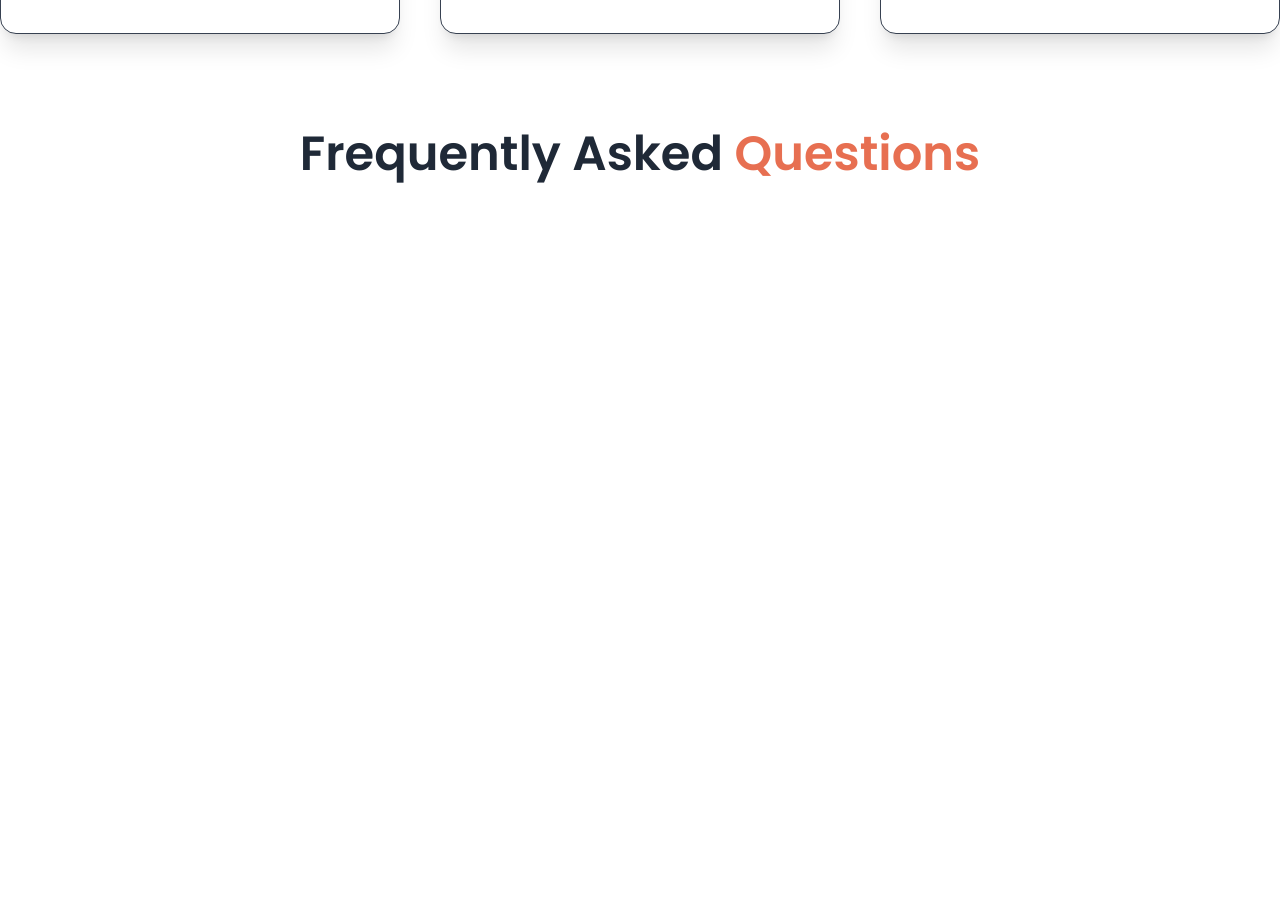
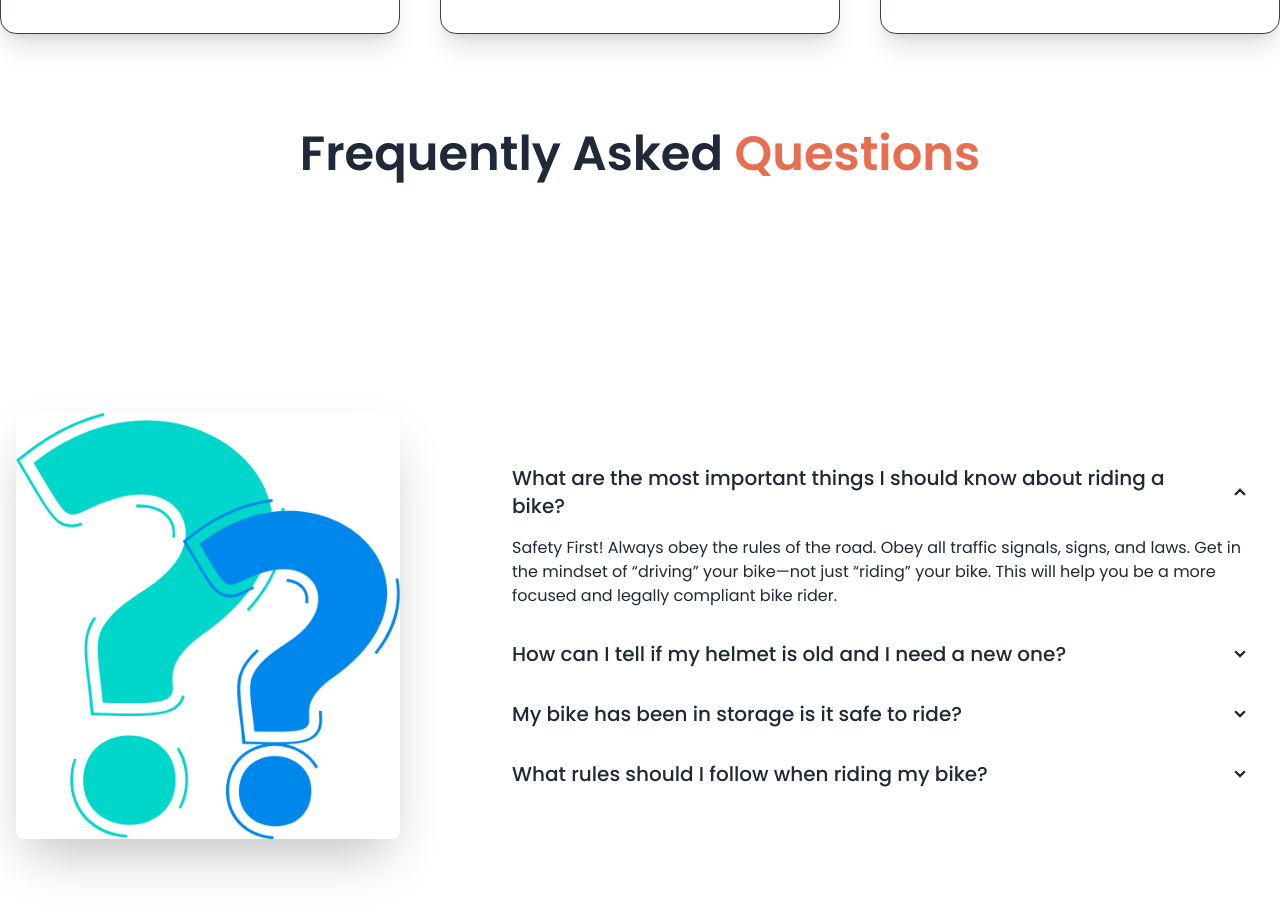
Before and after one commit to tofiq5/biker-zone-with-daisyui, a plain HTML site: page index.html in a window 1280 px wide. Shown: the part 2406-3318 px from the top of the page. Before the commit the page ends 2632 px from the top, so only its background shows below. Drawn offline with nearby package versions, Linux system fonts and the light colour scheme.

Commit message:
added faq section

```diff
--- a/index.html
+++ b/index.html
@@ -294,6 +294,58 @@
         <!-- faq section -->
         <section>
             <h3 class="text-5xl mb-12 font-semibold text-center">Frequently Asked <span class="text-[#E76F51]">Questions</span></h3>
+            <div>
+                <!-- hero section -->
+                <div class="hero min-h-screen">
+                    <div class="hero-content flex-col lg:gap-24 lg:flex-row">
+                      <img src="/images/others/faq.png" class="w-1/2 lg:max-w-sm rounded-lg shadow-2xl" />
+                      <div>
+                        <!-- first question -->
+                        <div class="collapse collapse-arrow">
+                            <input type="radio" name="my-accordion-2" checked="checked" />
+                            <div class="collapse-title text-xl font-medium">
+                                What are the most important things I should
+                                know about riding a bike?
+                            </div>
+                            <div class="collapse-content">
+                              <p>Safety First! Always obey the rules of the road. Obey all traffic signals, signs, and laws. Get in the mindset of “driving” your bike—not just “riding” your bike. This will help you be a more focused and legally compliant bike rider. </p>
+                            </div>
+                          </div>
+                          <!-- second question -->
+                          <div class="collapse collapse-arrow">
+                            <input type="radio" name="my-accordion-2" />
+                            <div class="collapse-title text-xl font-medium">
+                                How can I tell if my helmet is old and I need a
+                                new one?
+                            </div>
+                            <div class="collapse-content">
+                              <p>Safety First! Always obey the rules of the road. Obey all traffic signals, signs, and laws. Get in the mindset of “driving” your bike—not just “riding” your bike. This will help you be a more focused and legally compliant bike rider.</p>
+                            </div>
+                          </div>
+                          <!-- third question -->
+                          <div class="collapse collapse-arrow">
+                            <input type="radio" name="my-accordion-2" />
+                            <div class="collapse-title text-xl font-medium">
+                                My bike has been in storage is it safe to ride?
+                            </div>
+                            <div class="collapse-content">
+                              <p>Safety First! Always obey the rules of the road. Obey all traffic signals, signs, and laws. Get in the mindset of “driving” your bike—not just “riding” your bike. This will help you be a more focused and legally compliant bike rider.</p>
+                            </div>
+                          </div>
+                          <!-- fourth question -->
+                          <div class="collapse collapse-arrow">
+                            <input type="radio" name="my-accordion-2" />
+                            <div class="collapse-title text-xl font-medium">
+                                What rules should I follow when riding my bike?
+                            </div>
+                            <div class="collapse-content">
+                              <p>Safety First! Always obey the rules of the road. Obey all traffic signals, signs, and laws. Get in the mindset of “driving” your bike—not just “riding” your bike. This will help you be a more focused and legally compliant bike rider.</p>
+                            </div>
+                          </div>
+                      </div>
+                    </div>
+                  </div>
+            </div>
         </section>
     </main>
 
```
